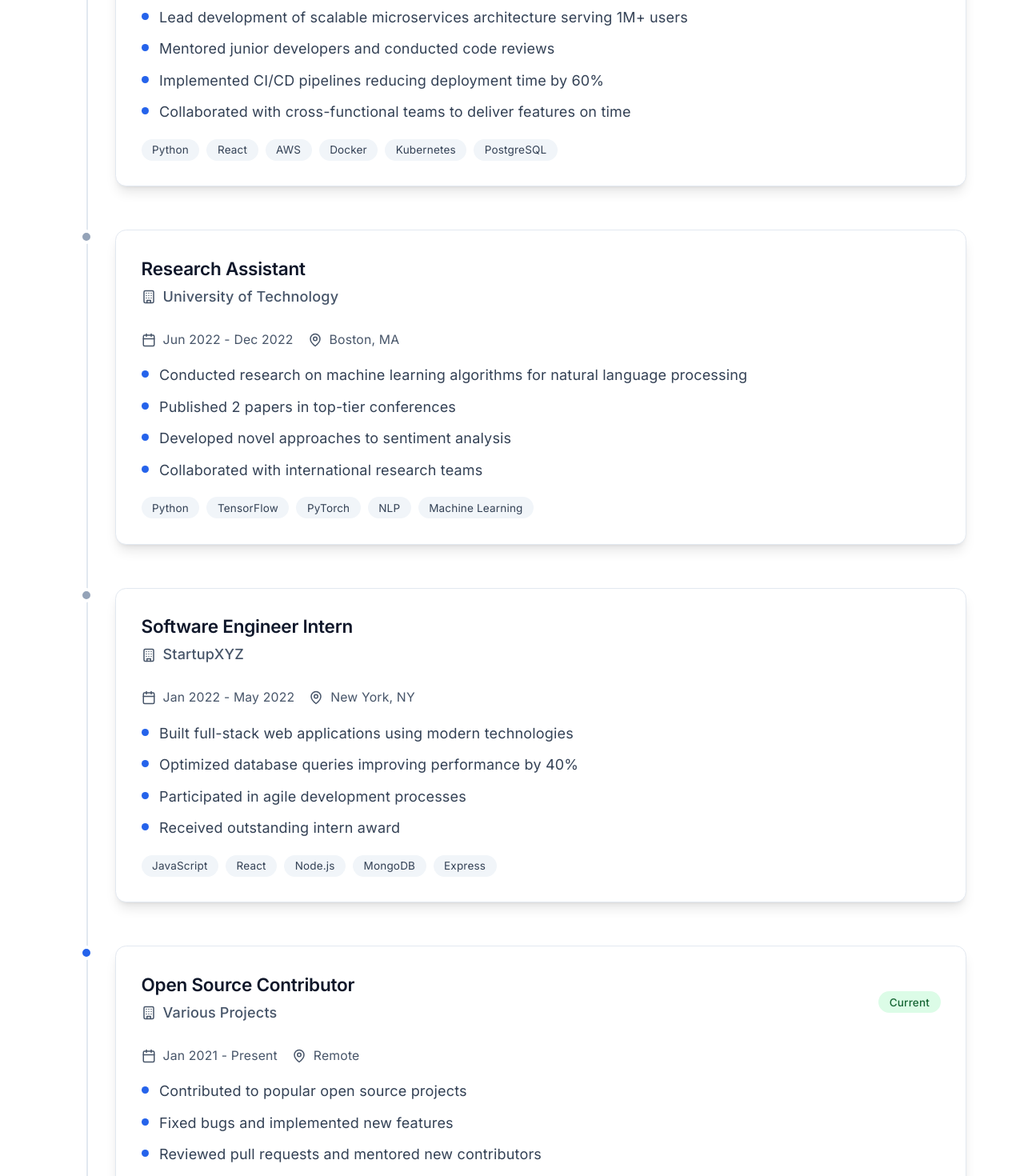
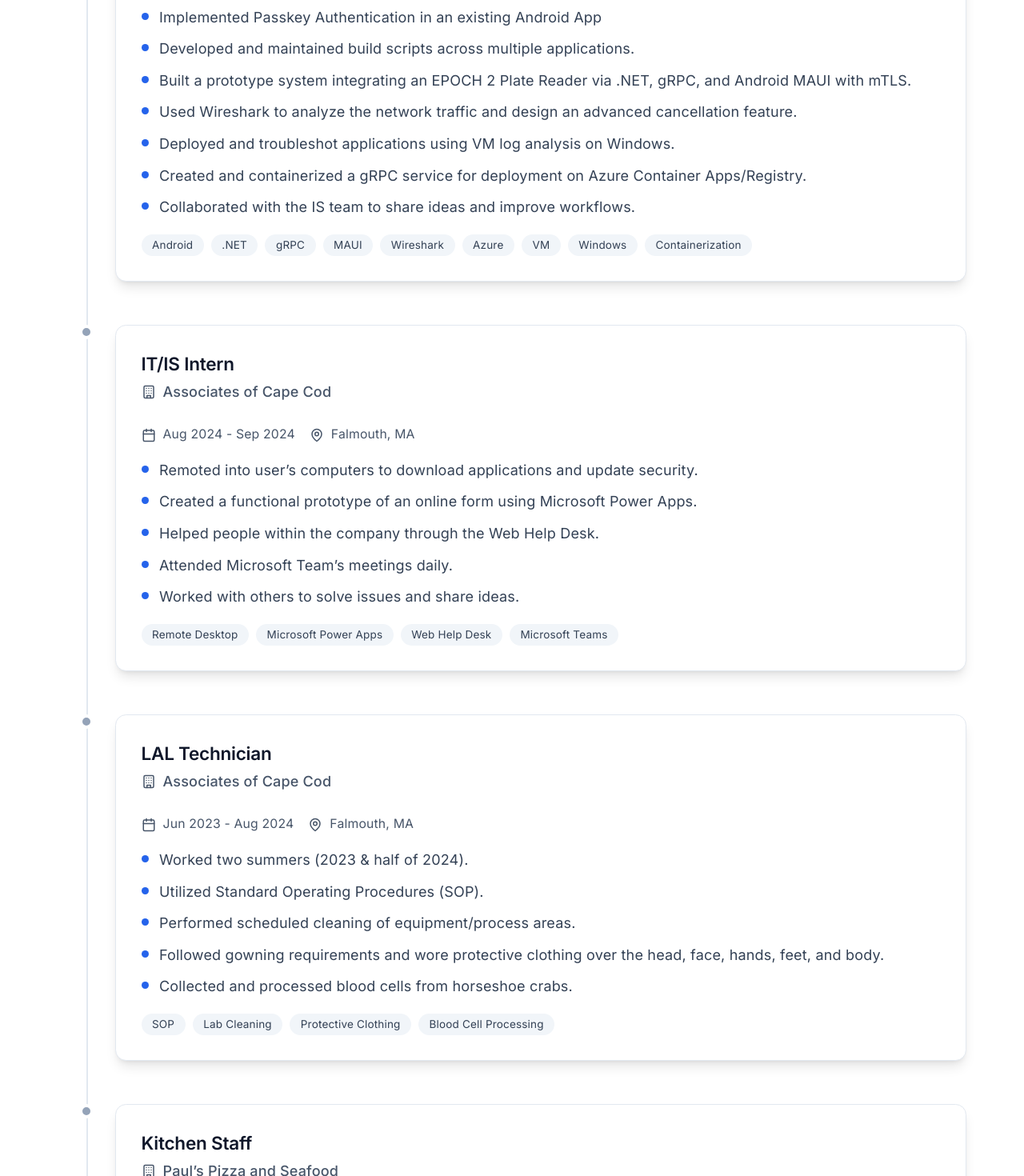
Before and after one commit to ConnorH41/connorhardin-portfolio, a Next.js app: page /experience in a window 1280 px wide. Shown: the part 440-1910 px from the top of the page at 80% size. Built offline with nearby package versions, Linux system fonts and the light colour scheme.

Commit message:
Actual Experience

```diff
--- a/data/experience.ts
+++ b/data/experience.ts
@@ -14,85 +14,76 @@ export interface Experience {
 export const experiences: Experience[] = [
   {
     id: '1',
-    title: 'Senior Software Engineer',
-    company: 'Tech Innovations Inc.',
-    location: 'San Francisco, CA',
-    startDate: '2023-01',
-    current: true,
+    title: 'IS Intern',
+    company: 'Associates of Cape Cod',
+    location: 'Falmouth, MA',
+    startDate: '2025-06',
+    endDate: '2025-09',
+    current: false,
     description: [
-      'Lead development of scalable microservices architecture serving 1M+ users',
-      'Mentored junior developers and conducted code reviews',
-      'Implemented CI/CD pipelines reducing deployment time by 60%',
-      'Collaborated with cross-functional teams to deliver features on time'
+      'Implemented Passkey Authentication in an existing Android App',
+      'Developed and maintained build scripts across multiple applications.',
+      'Built a prototype system integrating an EPOCH 2 Plate Reader via .NET, gRPC, and Android MAUI with mTLS.',
+      'Used Wireshark to analyze the network traffic and design an advanced cancellation feature.',
+      'Deployed and troubleshot applications using VM log analysis on Windows.',
+      'Created and containerized a gRPC service for deployment on Azure Container Apps/Registry.',
+      'Collaborated with the IS team to share ideas and improve workflows.'
     ],
-    technologies: ['Python', 'React', 'AWS', 'Docker', 'Kubernetes', 'PostgreSQL'],
+    technologies: ['Android', '.NET', 'gRPC', 'MAUI', 'Wireshark', 'Azure', 'VM', 'Windows', 'Containerization'],
+    type: 'internship'
+  },
+  {
+    id: '2',
+    title: 'IT/IS Intern',
+    company: 'Associates of Cape Cod',
+    location: 'Falmouth, MA',
+    startDate: '2024-08',
+    endDate: '2024-09',
+    current: false,
+    description: [
+      'Remoted into user’s computers to download applications and update security.',
+      'Created a functional prototype of an online form using Microsoft Power Apps.',
+      'Helped people within the company through the Web Help Desk.',
+      'Attended Microsoft Team’s meetings daily.',
+      'Worked with others to solve issues and share ideas.'
+    ],
+    technologies: ['Remote Desktop', 'Microsoft Power Apps', 'Web Help Desk', 'Microsoft Teams'],
+    type: 'internship'
+  },
+  {
+    id: '3',
+    title: 'LAL Technician',
+    company: 'Associates of Cape Cod',
+    location: 'Falmouth, MA',
+    startDate: '2023-06', // Summer 2023
+    endDate: '2024-08',   // Summer 2024
+    current: false,
+    description: [
+      'Worked two summers (2023 &  half of 2024).',
+      'Utilized Standard Operating Procedures (SOP).',
+      'Performed scheduled cleaning of equipment/process areas.',
+      'Followed gowning requirements and wore protective clothing over the head, face, hands, feet, and body.',
+      'Collected and processed blood cells from horseshoe crabs.'
+    ],
+    technologies: ['SOP', 'Lab Cleaning', 'Protective Clothing', 'Blood Cell Processing'],
     type: 'work'
   },
   {
-    id: '2',
-    title: 'Research Assistant',
-    company: 'University of Technology',
-    location: 'Boston, MA',
-    startDate: '2022-06',
-    endDate: '2022-12',
+    id: '5',
+    title: 'Kitchen Staff',
+    company: 'Paul’s Pizza and Seafood',
+    location: 'Falmouth, MA',
+    startDate: '2021-07', // Summer 2021
+    endDate: '2022-09',   // Summer 2022
     current: false,
     description: [
-      'Conducted research on machine learning algorithms for natural language processing',
-      'Published 2 papers in top-tier conferences',
-      'Developed novel approaches to sentiment analysis',
-      'Collaborated with international research teams'
+      'Worked two summers (2021 & 2022).',
+      'Prepared kitchen before the restaurant opened.',
+      'Spread dough in pans, sauced, cheesed pizzas.',
+      'Read orders, put toppings on pizzas, and put pizzas in oven.',
+      'Washed dishes, swept floors, cleaned tables, and cleaned pans.'
     ],
-    technologies: ['Python', 'TensorFlow', 'PyTorch', 'NLP', 'Machine Learning'],
-    type: 'research'
-  },
-  {
-    id: '3',
-    title: 'Software Engineer Intern',
-    company: 'StartupXYZ',
-    location: 'New York, NY',
-    startDate: '2022-01',
-    endDate: '2022-05',
-    current: false,
-    description: [
-      'Built full-stack web applications using modern technologies',
-      'Optimized database queries improving performance by 40%',
-      'Participated in agile development processes',
-      'Received outstanding intern award'
-    ],
-    technologies: ['JavaScript', 'React', 'Node.js', 'MongoDB', 'Express'],
-    type: 'internship'
-  },
-  {
-    id: '4',
-    title: 'Open Source Contributor',
-    company: 'Various Projects',
-    location: 'Remote',
-    startDate: '2021-01',
-    current: true,
-    description: [
-      'Contributed to popular open source projects',
-      'Fixed bugs and implemented new features',
-      'Reviewed pull requests and mentored new contributors',
-      'Maintained documentation and examples'
-    ],
-    technologies: ['Git', 'GitHub', 'Various Technologies'],
-    type: 'volunteer'
-  },
-  {
-    id: '5',
-    title: 'Teaching Assistant',
-    company: 'University of Technology',
-    location: 'Boston, MA',
-    startDate: '2021-09',
-    endDate: '2022-05',
-    current: false,
-    description: [
-      'Assisted professors in teaching computer science courses',
-      'Graded assignments and provided feedback to students',
-      'Held office hours and tutoring sessions',
-      'Helped develop course materials and exercises'
-    ],
-    technologies: ['Java', 'Python', 'Data Structures', 'Algorithms'],
+    technologies: ['Kitchen Prep', 'Pizza Making', 'Cleaning'],
     type: 'work'
   }
 ]
```
